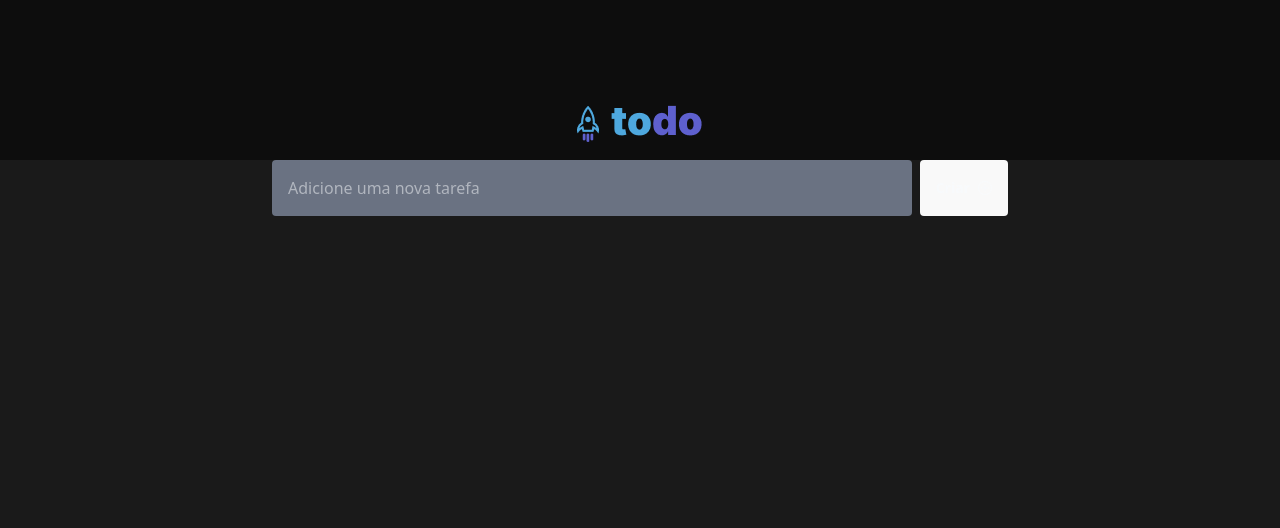
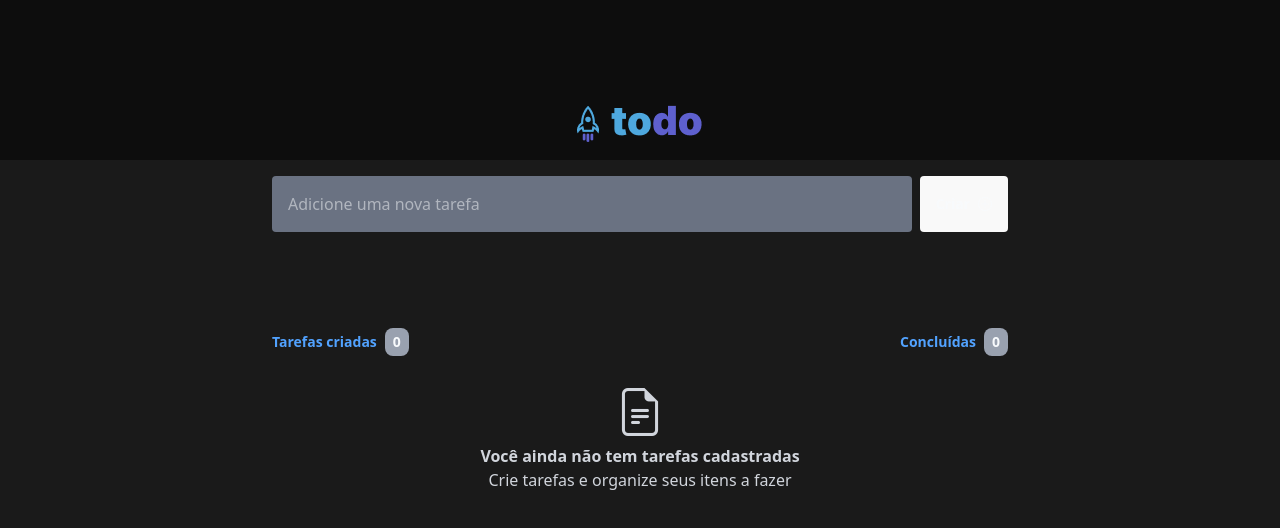
Before and after one commit to LucasGabriel021/App-Task, a React (Vite) app: page / in a window 1280 px wide. Shown: the top 528 px of the page. Built offline with nearby package versions, Linux system fonts and the light colour scheme.

Commit message:
feat: criação do mensagem para listas vazias

```diff
--- a/src/App.jsx
+++ b/src/App.jsx
@@ -1,11 +1,13 @@
 import { useState } from 'react';
 import "./App.css";
 import Header from "./components/Header/Header";
+import SectionTask from './components/SectionTask/SectionTask';
 
 function App() {
   return (
     <div className="app">
       <Header/>
+      <SectionTask/>
     </div>
   )
 }
--- a/src/components/Button/Button.jsx
+++ b/src/components/Button/Button.jsx
@@ -2,7 +2,7 @@ import React from 'react'
 
 export default function Button({texto}) {
   return (
-    <button className='p-4 flex gap-x-2 bg-blue-300 rounded-sm items-center cursor-pointer'>
+    <button className='p-4 flex gap-x-2 bg-blue-400 rounded-sm items-center cursor-pointer'>
         <span className='text-sm text-slate-50 font-bold'>{texto}</span>
         <i className='bi bi-plus-circle text-slate-50 text-sm'></i>
     </button>
--- a/src/components/Header/Header.jsx
+++ b/src/components/Header/Header.jsx
@@ -6,7 +6,7 @@ import styles from './Header.module.css'
 
 export default function Header() {
     return (
-        <header className='w-full flex flex-col items-center gap-y-4 py-24'>
+        <header className='w-full flex flex-col items-center gap-y-8 py-24'>
             <img src={Logo} className={styles.logo}/>
             <div className='flex gap-x-2 app-container'>
                 <Input />
--- /dev/null
+++ b/src/components/MessageEmpty/MessageEmpty.jsx
@@ -0,0 +1,13 @@
+import React from 'react'
+
+export default function MessageEmpty() {
+  return (
+    <div className='flex flex-col items-center gap-y-2 mt-8'>
+        <i className='bi bi-file-earmark-text text-gray-300 text-5xl text-center'></i>
+        <div className='flex flex-col'>
+            <h4 className='font-bold text-md text-center text-gray-300'>Você ainda não tem tarefas cadastradas</h4>
+            <h4 className='text-md text-center text-gray-300'>Crie tarefas e organize seus itens a fazer</h4>
+        </div>
+    </div>
+  )
+}
--- /dev/null
+++ b/src/components/SectionTask/SectionTask.jsx
@@ -0,0 +1,24 @@
+import React from 'react'
+import MessageEmpty from '../MessageEmpty/MessageEmpty'
+
+export default function SectionTask() {
+  return (
+    <section className='flex flex-col items-center'>
+        <div className='app-container flex justify-between'>
+            <div className='flex gap-x-2 items-center'>
+                <h4 className='text-blue-400 font-bold text-sm'>Tarefas criadas</h4>
+                <span className='bg-gray-400 rounded-lg px-2 py-1'>
+                    <h4 className='text-slate-50 font-bold text-sm'>0</h4>
+                </span>
+            </div>
+            <div className='flex gap-x-2 items-center'>
+                <h4 className='text-blue-400 font-bold text-sm'>Concluídas</h4>
+                <span className='bg-gray-400 rounded-lg px-2 py-1'>
+                    <h4 className='text-slate-50 font-bold text-sm'>0</h4>
+                </span>
+            </div>
+        </div>
+        <MessageEmpty/>
+    </section>
+  )
+}
```
